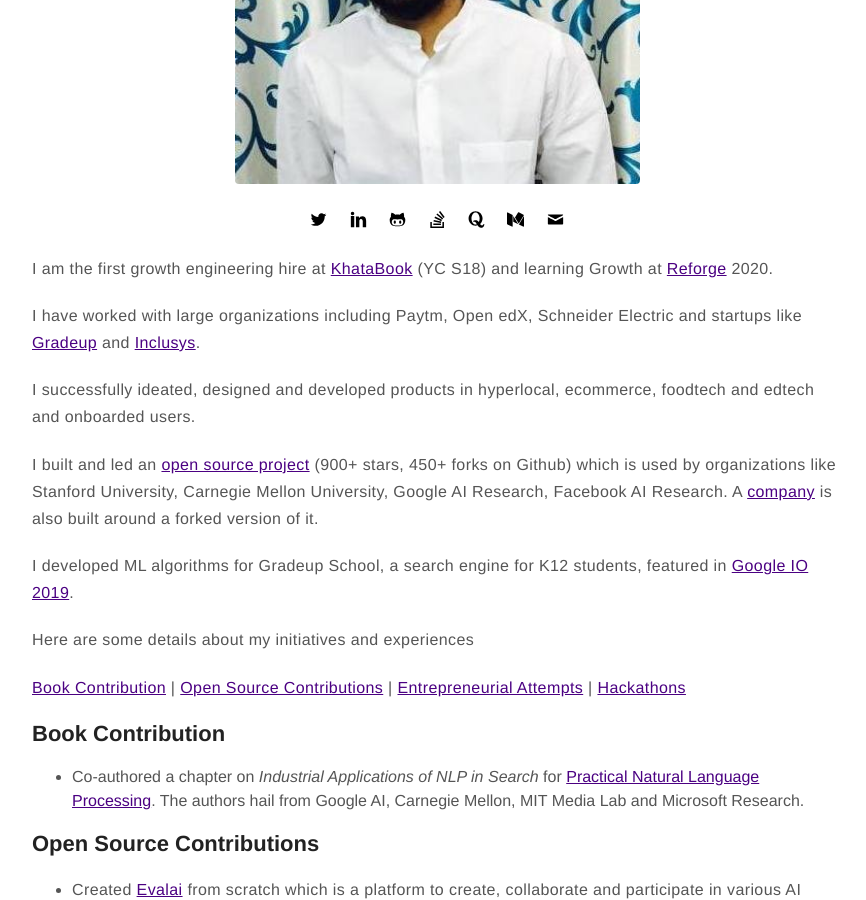
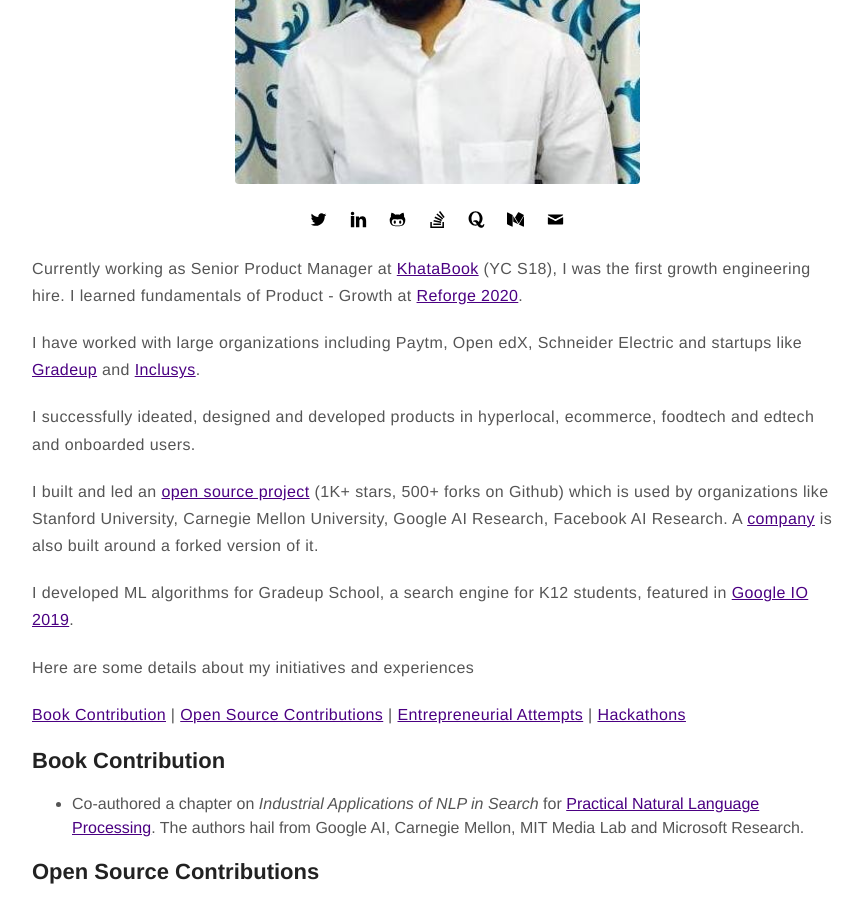
Before and after one commit to taranjeet/taranjeet.github.io, a Jekyll site: the page built from about-detailed.md, in a window 1280 px wide and 900 px high, scrolled down 333 px. Shown: the whole window, without its empty margins (203-1069 px from the left). Built offline with Jekyll 4.4.1, drawn with Linux system fonts in a browser that asks for light colours.

Commit message:
Update about-detailed.md

```diff
--- a/about-detailed.md
+++ b/about-detailed.md
@@ -8,13 +8,13 @@ layout: page
 {% include social-links.html %}
 </center>
 
-I am the first growth engineering hire at [KhataBook](https://techcrunch.com/2019/09/30/khatabook-seriesa-businesses-bookkeeping-payments/) (YC S18) and learning Growth at [Reforge](https://www.reforge.com/) 2020.
+Currently working as Senior Product Manager at [KhataBook](https://techcrunch.com/2019/09/30/khatabook-seriesa-businesses-bookkeeping-payments/) (YC S18), I was the first growth engineering hire. I learned fundamentals of Product - Growth at [Reforge 2020](https://www.reforge.com/).
 
 I have worked with large organizations including Paytm, Open edX, Schneider Electric and startups like [Gradeup](https://gradeup.co) and [Inclusys](https://inclusys.com).
 
 I successfully ideated, designed and developed products in hyperlocal, ecommerce, foodtech and edtech and onboarded users.
 
-I built and led an [open source project](https://github.com/cloud-cv/evalai) (900+ stars, 450+ forks on Github) which is used by organizations like Stanford University, Carnegie Mellon University, Google AI Research, Facebook AI Research. A [company](https://caliper.ai/) is also built around a forked version of it.
+I built and led an [open source project](https://github.com/cloud-cv/evalai) (1K+ stars, 500+ forks on Github) which is used by organizations like Stanford University, Carnegie Mellon University, Google AI Research, Facebook AI Research. A [company](https://caliper.ai/) is also built around a forked version of it.
 
 I developed ML algorithms for Gradeup School, a search engine for K12 students, featured in [Google IO 2019](https://www.asianage.com/technology/in-other-news/090519/google-io-2019-featured-two-indian-companies-for-excellent-use-of-machine-learning.html).
 
```
